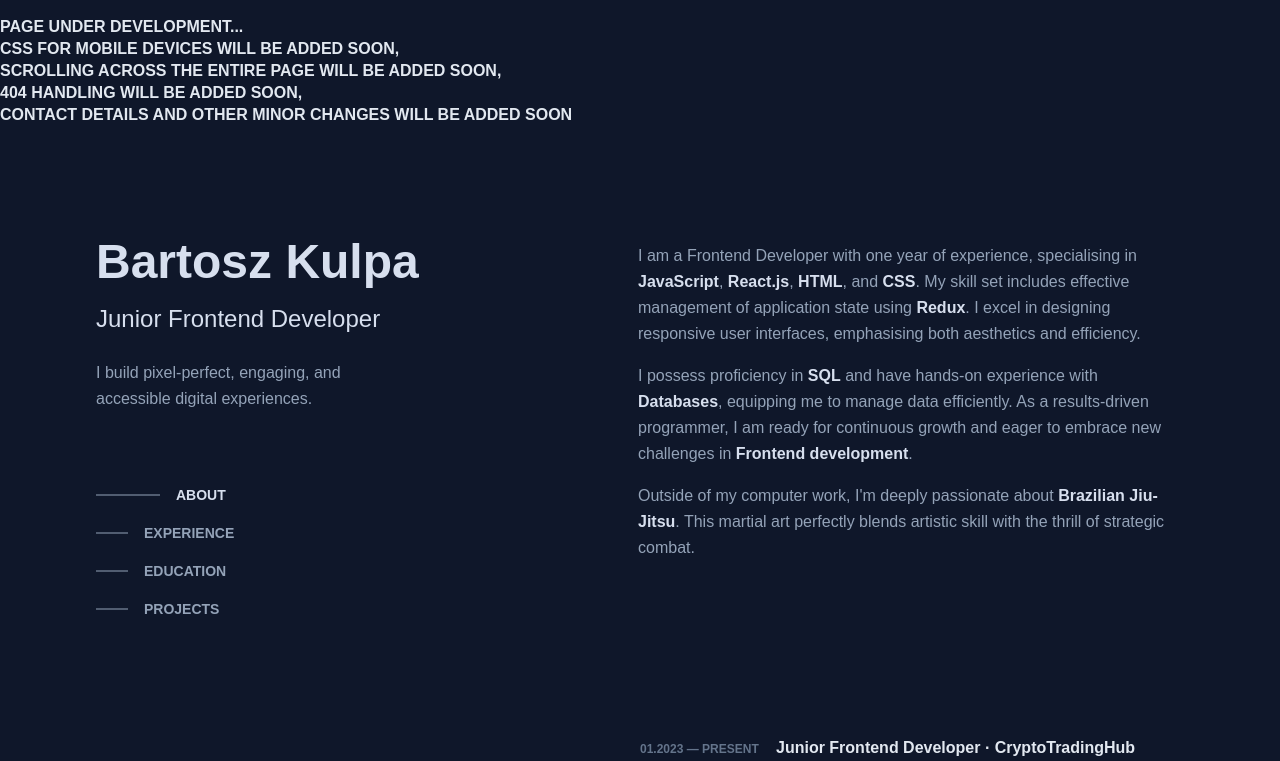
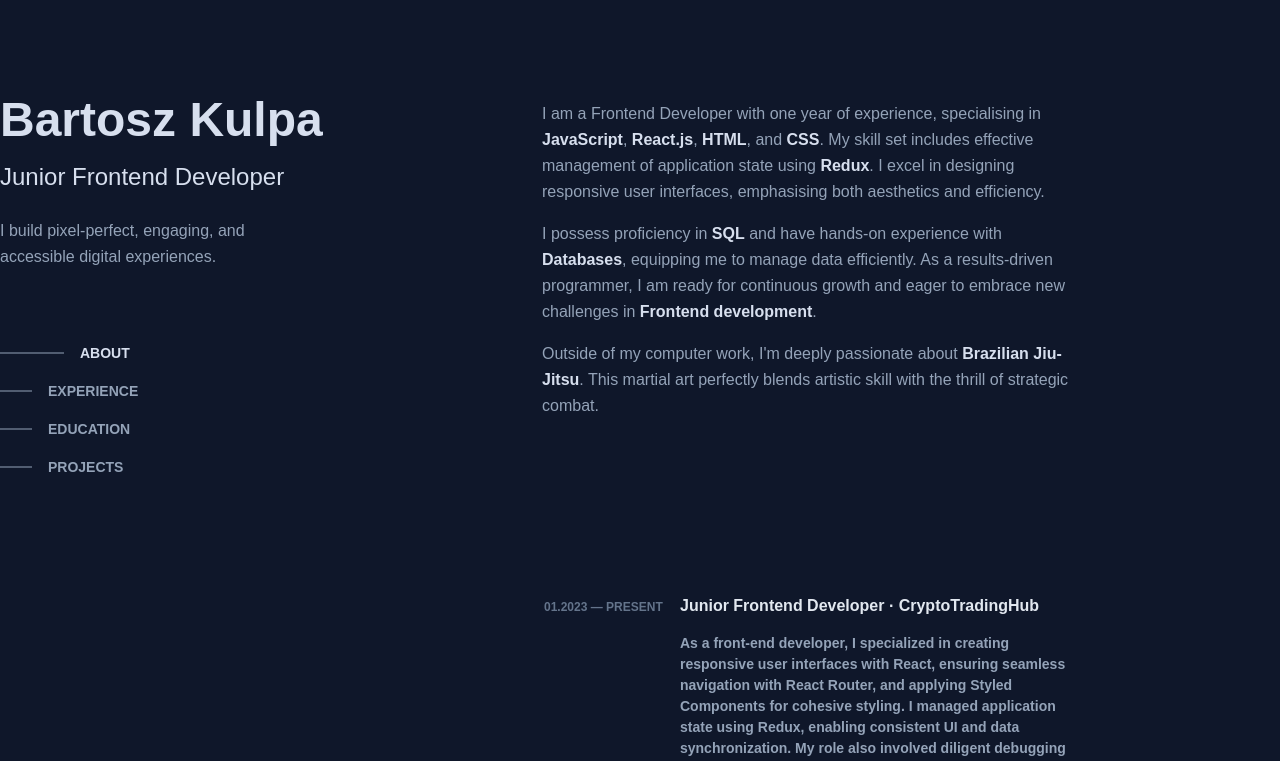
Before and after one commit to bkulpa/portfolio, a React (Create React App) app: page / in a window 1280 px wide. Shown: the top 761 px of the page. Built offline with nearby package versions, Linux system fonts and the light colour scheme.

Commit message:
fixed scrolling

```diff
--- a/src/App.css
+++ b/src/App.css
@@ -1,11 +1,22 @@
 .App {
   text-align: center;
 }
+
 body {
   background-color: rgb(15 23 42);
   font-family: "Josefin Sans", sans-serif;
-  overflow: hidden;
   position: relative;
+}
+
+html,
+body {
+  -ms-overflow-style: none;
+  scrollbar-width: none;
+}
+
+html::-webkit-scrollbar,
+body::-webkit-scrollbar {
+  display: none;
 }
 
 /* TODO: Ustawić efekt oświetlenia */
--- a/src/components/home/home.component.jsx
+++ b/src/components/home/home.component.jsx
@@ -32,7 +32,7 @@ const Home = () => {
 
   return (
     <>
-      <StyledH3>
+      {/* <StyledH3>
         PAGE UNDER DEVELOPMENT...
         <br />
         CSS FOR MOBILE DEVICES WILL BE ADDED SOON,
@@ -42,7 +42,7 @@ const Home = () => {
         404 HANDLING WILL BE ADDED SOON,
         <br />
         CONTACT DETAILS AND OTHER MINOR CHANGES WILL BE ADDED SOON
-      </StyledH3>
+      </StyledH3> */}
       <SplitContainer>
         <LeftContainer>
           <Header />
--- a/src/components/home/home.styles.jsx
+++ b/src/components/home/home.styles.jsx
@@ -2,18 +2,18 @@ import styled from "styled-components";
 
 export const SplitContainer = styled.div`
   display: flex;
-  height: 100vh;
   justify-content: center;
-  margin: 0 auto;
+  align-items: flex-start;
   max-width: 1088px;
   min-width: 1024px;
 `;
 
 export const LeftContainer = styled.div`
-  flex: 1;
-  max-width: 528px;
+  flex: 0 0 528px;
   min-width: 329.5px;
   padding: 96px 0;
+  position: sticky;
+  top: 0;
 `;
 
 export const RightContainer = styled.div`
@@ -22,7 +22,7 @@ export const RightContainer = styled.div`
   min-width: 329.5px;
   overflow-y: auto;
   padding-bottom: 85px;
-  position: sticky;
+  position: relative;
   scrollbar-width: none;
   scroll-behavior: smooth;
 
```
